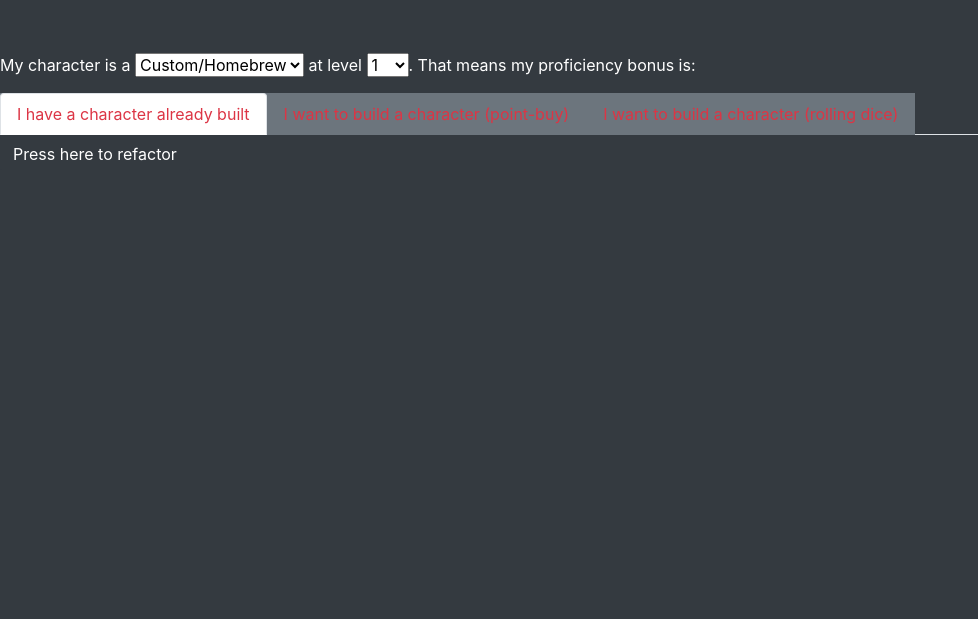
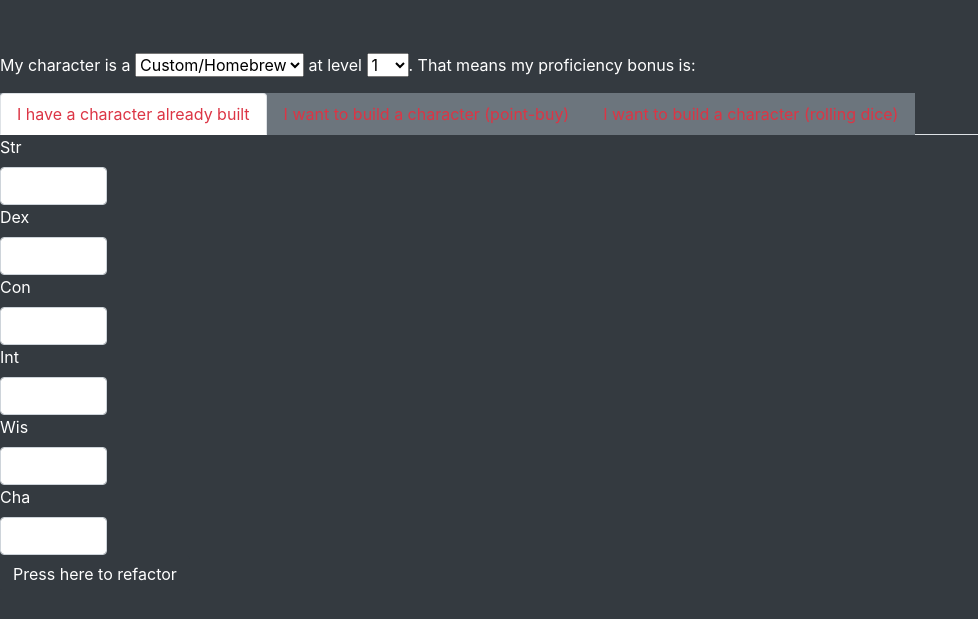
Before and after one commit to edwardmccormick/Codeup-Lectures, a plain HTML site: page diceroller.html in a window 1280 px wide. Shown: the part 51-670 px from the top of the page, without its empty margins (0-978 px from the left). Drawn offline with nearby package versions, Linux system fonts and the light colour scheme.

Commit message:
Number inputs on bring your own

```diff
--- a/diceroller.html
+++ b/diceroller.html
@@ -76,6 +76,24 @@
 </ul>
 <div class="tab-content" id="myTabContent">
     <div class="tab-pane fade show active" id="character-built" role="tabpanel" aria-labelledby="character-built-tab">
+
+        <label for-="strinput" class="form-label">Str</label>
+        <input type="number" id="strinput" class="form-control col-1">
+
+        <label for-="dexinput" class="form-label">Dex</label>
+        <input type="number" id="dexinput" class="form-control col-1">
+
+        <label for-="coninput" class="form-label">Con</label>
+        <input type="number" id="coninput" class="form-control col-1">
+
+        <label for-="intinput" class="form-label">Int</label>
+        <input type="number" id="intinput" class="form-control col-1">
+
+        <label for-="wisinput" class="form-label">Wis</label>
+        <input type="number" id="wisinput" class="form-control col-1">
+
+        <label for-="chainput" class="form-label">Cha</label>
+        <input type="number" id="chainput" class="form-control col-1">
 
         <button id="calculate" class="btn btn-dark">Press here to refactor</button>
 
```
